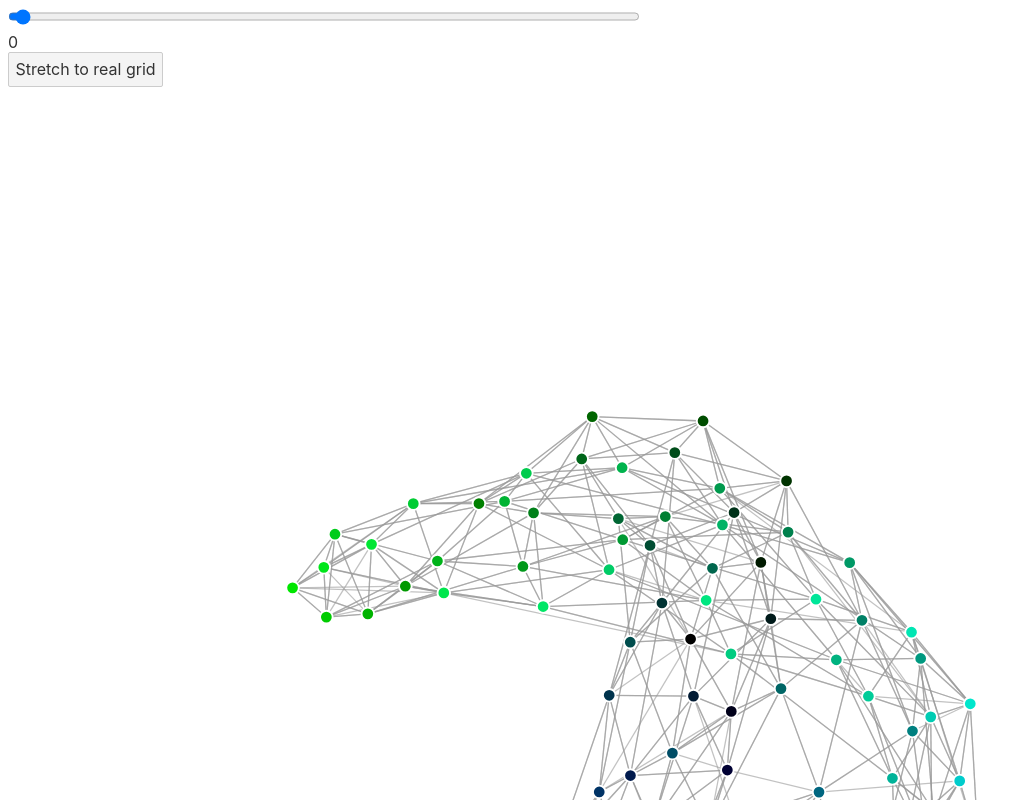
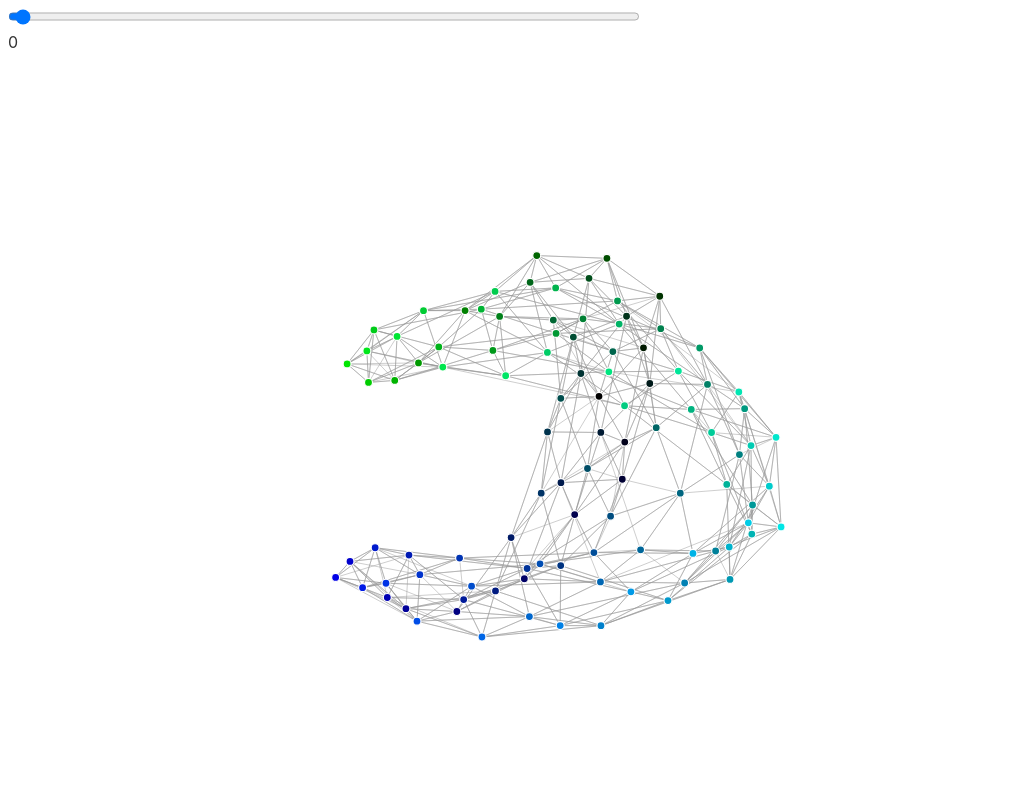
Before and after one commit to mikemoraned/vec2vec, a Svelte app in the folder serve/src/www/svelte/: page / in a window 1280 px wide. Shown: the top 800 px of the page, without its empty margins (0-1032 px from the left). Built offline with nearby package versions, Linux system fonts and the light colour scheme.

Commit message:
use async onMount to avoid nested callback

```diff
--- a/serve/src/www/svelte/src/App.svelte
+++ b/serve/src/www/svelte/src/App.svelte
@@ -13,8 +13,10 @@
     forceCenter
   } from "d3-force";
   import { select } from "d3-selection";
+  import { onMount } from "svelte";
 
-  json("/layout.json").then(function(data) {
+  onMount(async () => {
+    const data = await json("/layout.json");
     console.log(data);
 
     const grid_width = 10;
@@ -133,7 +135,10 @@
 </script>
 
 <style>
-
+  #grid {
+    height: 100vh;
+    width: 100vh;
+  }
 </style>
 
 <GridStretch />
```
